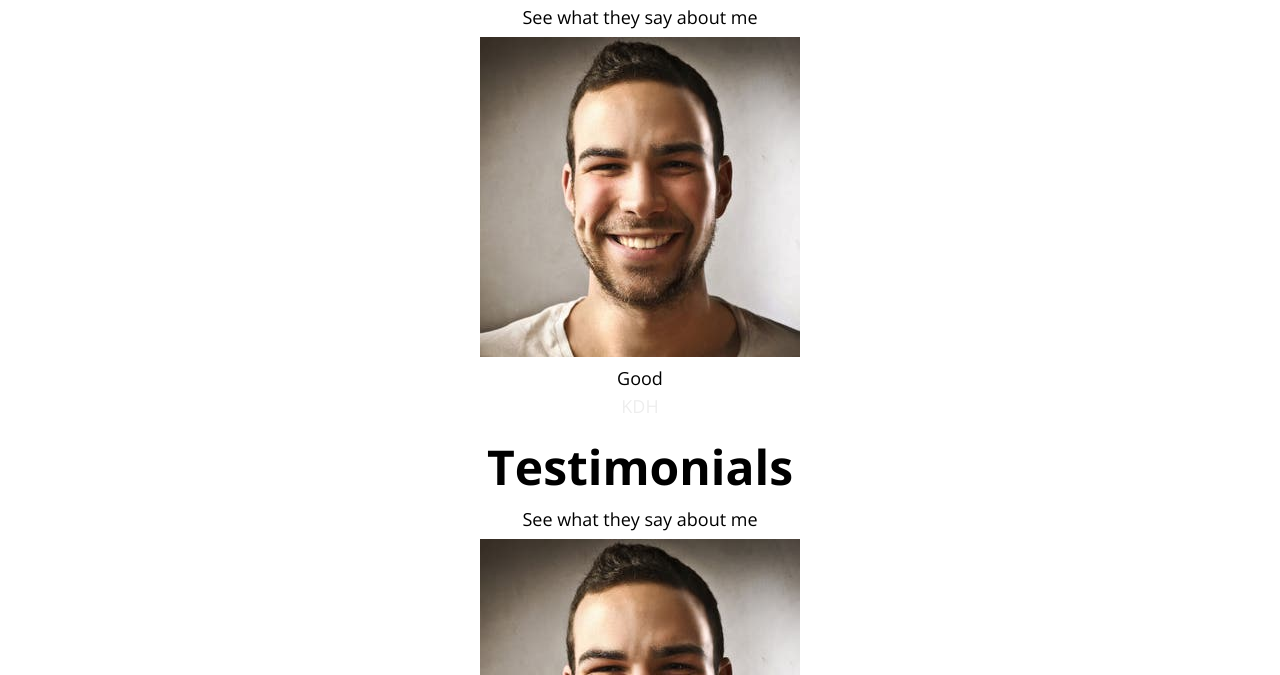
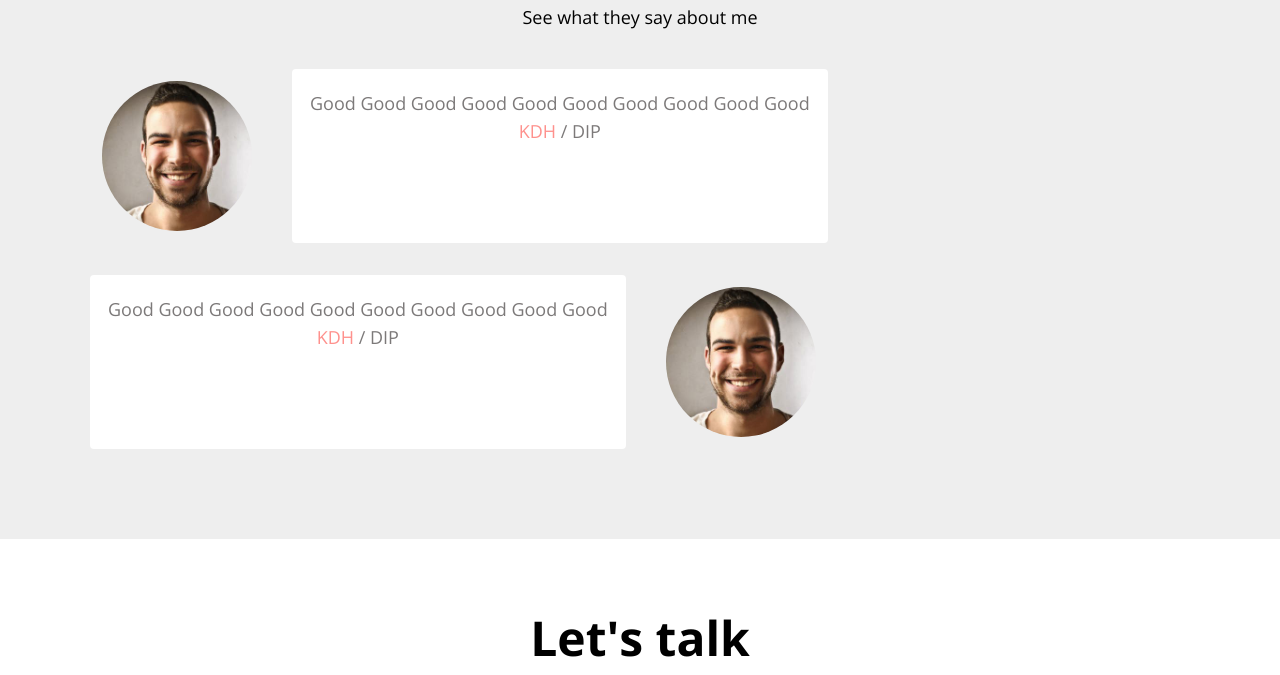
Before and after one commit to KDH1119/portfolio, a plain HTML site: page index.html in a window 1280 px wide. Shown: the part 2947-3622 px from the top of the page. Drawn offline with nearby package versions, Linux system fonts and the light colour scheme.

Commit message:
CSS; Testimonial

```diff
--- a/index.html
+++ b/index.html
@@ -199,23 +199,28 @@
         <h1>Testimonials</h1>
         <h3>See what they say about me</h3>
         <div class="testimonials">
-            <div class="testimoinal">
-                <img src="imgs/testimonials/people1-200515-154332.jpg" alt=People" class="testimonials__avartar">
+            <div class="testimonial">
+                <img
+                    src="imgs/testimonials/people1-200515-154332.jpg"
+                    alt=People"
+                    class="testimonial__avatar"
+                />
                 <div class="testimonial__speech-bubble">
-                    <p>Good</p>
-                    <p class="name"><a href="">KDH</a></p>
+                    <p>Good Good Good Good Good Good Good Good Good Good</p>
+                    <p class="name"><a href="">KDH</a> / DIP</p>
                 </div>
             </div>
-        </div>
-        <h1>Testimonials</h1>
-        <h3>See what they say about me</h3>
-        <div class="testimonials">
-            <div class="testimoinal">
-                <img src="imgs/testimonials/people1-200515-154332.jpg" alt=People" class="testimonials__avartar">
+
+            <div class="testimonial">
                 <div class="testimonial__speech-bubble">
-                    <p>Good</p>
-                    <p class="name"><a href="">KDH</a></p>
+                    <p>Good Good Good Good Good Good Good Good Good Good</p>
+                    <p class="name"><a href="">KDH</a> / DIP</p>
                 </div>
+                <img
+                    src="imgs/testimonials/people1-200515-154332.jpg"
+                    alt=People"
+                    class="testimonial__avatar"
+                />
             </div>
         </div>
     </section>
--- a/style.css
+++ b/style.css
@@ -383,3 +383,46 @@ p {
   margin-top: 8px;
   background-color: var(--color-dark-white);
 }
+
+/* Testimonial */
+#testimonials {
+  background-color: var(--color-light-white);
+}
+
+.testimonials {
+  margin: 40px;
+}
+
+.testimonial {
+  display: flex;
+  margin: 32px 0;
+}
+
+.testimonial__avatar {
+  width: 150px;
+  height: 150px;
+  border-radius: 50%;
+  margin: 12px;
+}
+
+.testimonial__avatar:nth-child(odd) {
+  margin-right: 40px;
+}
+
+.testimonial__avatar:nth-child(even) {
+  margin-left: 40px;
+}
+
+.testimonial__speech-bubble {
+  padding: 18px;
+  background-color: var(--color-white);
+  border-radius: var(--size-border-radius);
+}
+
+.testimonial__speech-bubble p {
+  color: var(--color-light-grey);
+}
+
+.testimonial__speech-bubble a {
+  color: var(--color-pink);
+}
```
